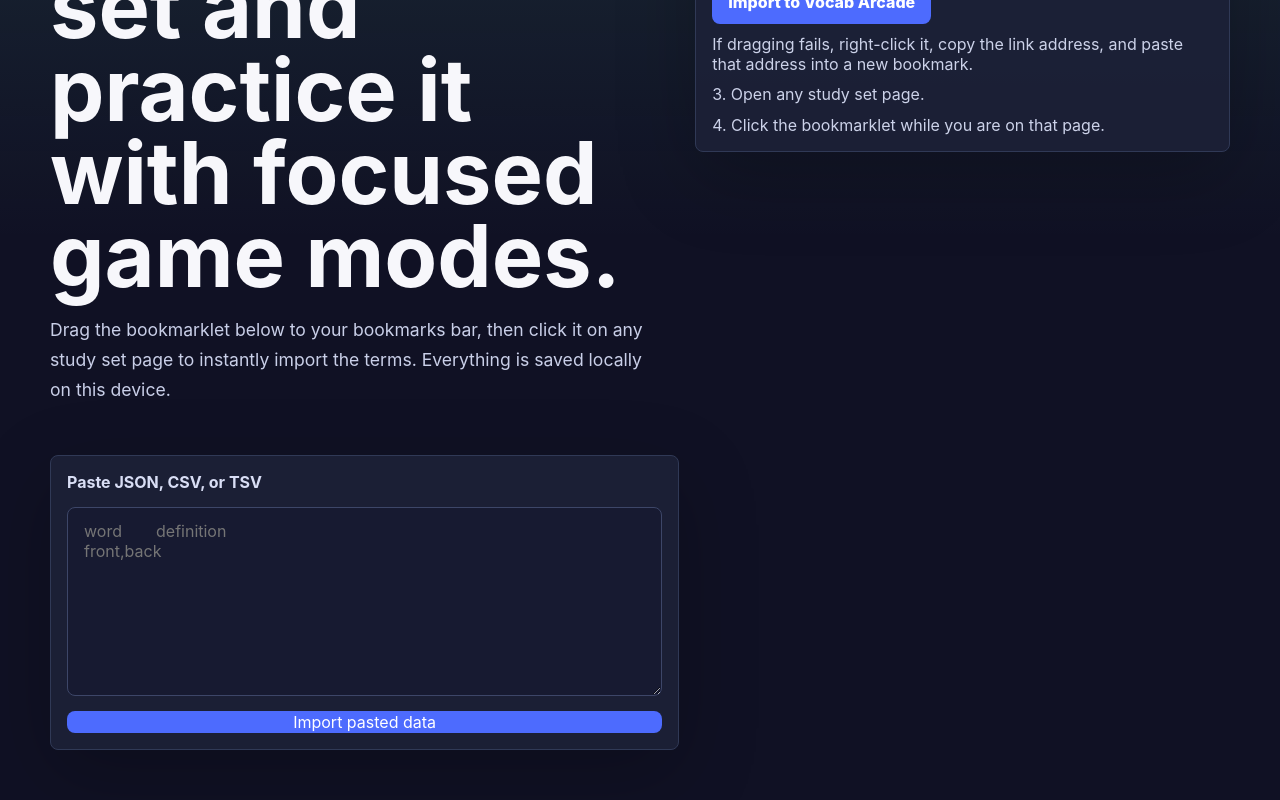
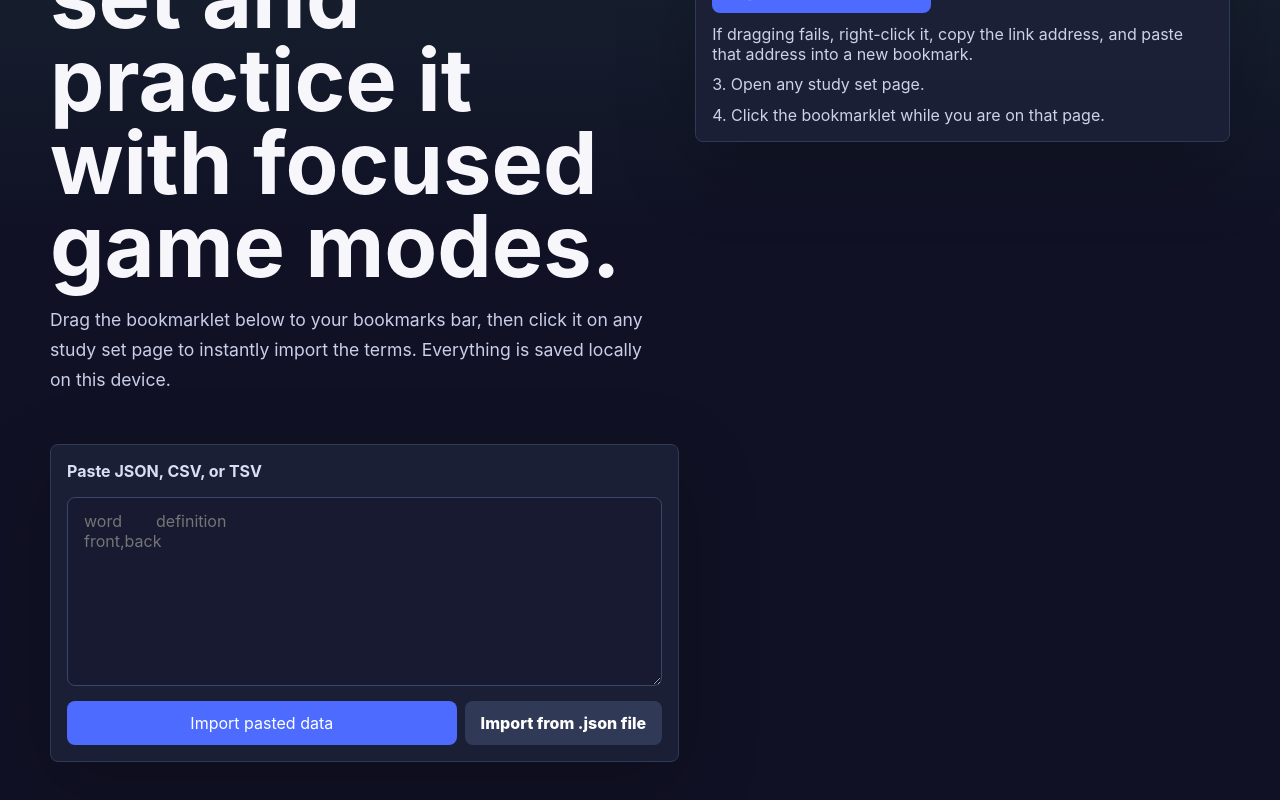
Before and after one commit to Ariandr/VocabArcade, a React (Vite) app: page / in a window 1280 px wide. Shown: the part 304-1104 px from the top of the page. Built offline with nearby package versions, Linux system fonts and the light colour scheme.

Commit message:
Improve app navigation

```diff
--- a/src/App.tsx
+++ b/src/App.tsx
@@ -162,6 +162,7 @@
 function App() {
   const [sets, setSets] = useState<StudySet[]>(() => loadSets());
   const [selectedId, setSelectedId] = useState<string | null>(() => loadSets()[0]?.id ?? null);
+  const [isManaging, setIsManaging] = useState(() => !loadSets().length);
   const [mode, setMode] = useState<Mode>("review");
   const [notice, setNotice] = useState("");
   const lastImportRef = useRef<{ signature: string; receivedAt: number } | null>(null);
@@ -202,6 +203,7 @@
     saveSets(next);
     setSets(next);
     setSelectedId(nextSet.id);
+    setIsManaging(false);
     setMode("review");
     setNotice(
       `${existingSet ? "Updated" : "Imported"} ${nextSet.terms.length} terms in "${nextSet.title}".`,
@@ -230,11 +232,11 @@
     setSets(next);
   };
 
-  const removeSelectedSet = () => {
-    if (!selectedSet) return;
-    const next = deleteSet(selectedSet.id);
+  const handleRemoveSet = (id: string) => {
+    const next = deleteSet(id);
     setSets(next);
-    setSelectedId(next[0]?.id ?? null);
+    if (selectedId === id) setSelectedId(next[0]?.id ?? null);
+    if (next.length === 0) setIsManaging(true);
   };
 
   return (
@@ -244,12 +246,19 @@
           Vocab Arcade
         </button>
         <nav className="top-actions" aria-label="Main navigation">
-          <button onClick={() => setSelectedId(null)}>Import</button>
+          {!isManaging && selectedSet ? (
+            <button onClick={() => setIsManaging(true)}>Manage</button>
+          ) : (
+            sets.length > 0 && <button onClick={() => setIsManaging(false)}>Practice</button>
+          )}
           {sets.length > 0 && (
             <select
               aria-label="Saved sets"
               value={selectedId ?? ""}
-              onChange={(event) => setSelectedId(event.target.value)}
+              onChange={(event) => {
+                setSelectedId(event.target.value);
+                setIsManaging(false);
+              }}
             >
               {sets.map((set) => (
                 <option key={set.id} value={set.id}>
@@ -269,16 +278,20 @@
 
       {isImportRoute && !selectedSet ? (
         <ImportReceiver />
-      ) : selectedSet ? (
+      ) : !isManaging && selectedSet ? (
         <StudyWorkspace
           mode={mode}
           set={selectedSet}
           onModeChange={setMode}
           onSetChange={updateSelectedSet}
-          onDelete={removeSelectedSet}
         />
       ) : (
-        <ImportScreen onImport={addImportedSet} sets={sets} onOpenSet={setSelectedId} />
+        <ImportScreen
+          onImport={addImportedSet}
+          sets={sets}
+          onOpenSet={(id) => { setSelectedId(id); setIsManaging(false); }}
+          onDeleteSet={handleRemoveSet}
+        />
       )}
     </main>
   );
@@ -301,10 +314,12 @@
   onImport,
   sets,
   onOpenSet,
+  onDeleteSet,
 }: {
   onImport: (payload: ImportPayload) => void;
   sets: StudySet[];
   onOpenSet: (id: string) => void;
+  onDeleteSet: (id: string) => void;
 }) {
   const [manualText, setManualText] = useState("");
   const [error, setError] = useState("");
@@ -325,7 +340,44 @@
     }
   };
 
-  return (
+  const confirmDelete = (set: StudySet) => {
+    if (window.confirm(`Are you sure you want to delete "${set.title}"?`)) {
+      onDeleteSet(set.id);
+    }
+  };
+
+  const exportSet = (set: StudySet) => {
+    const data = JSON.stringify(set, null, 2);
+    const blob = new Blob([data], { type: "application/json" });
+    const url = URL.createObjectURL(blob);
+    const a = document.createElement("a");
+    a.href = url;
+    a.download = `${set.title}.json`;
+    document.body.appendChild(a);
+    a.click();
+    document.body.removeChild(a);
+    URL.revokeObjectURL(url);
+  };
+
+  const importFile = (event: React.ChangeEvent<HTMLInputElement>) => {
+    const file = event.target.files?.[0];
+    if (!file) return;
+    const reader = new FileReader();
+    reader.onload = (e) => {
+      try {
+        const text = e.target?.result as string;
+        onImport(parseManualImport(text));
+        setError("");
+      } catch (importError) {
+        setError(importError instanceof Error ? importError.message : "File import failed.");
+      }
+    };
+    reader.readAsText(file);
+    event.target.value = "";
+  };
+
+  return (
+    <>
       <section className="import-grid">
         <div className="hero-copy">
           <p className="eyebrow">Browser-only vocabulary practice</p>
@@ -366,23 +418,47 @@
             placeholder={"word\tdefinition\nfront,back"}
           />
           {error && <p className="error">{error}</p>}
-        <button onClick={importManual}>Import pasted data</button>
-      </div>
+          <div style={{ display: 'flex', gap: '0.5rem', flexWrap: 'wrap' }}>
+            <button onClick={importManual} style={{ flex: 1 }}>Import pasted data</button>
+            <label className="button-link" style={{ display: 'flex', alignItems: 'center', cursor: 'pointer', background: '#303956', margin: 0, minHeight: '2.75rem', padding: '0 1rem', borderRadius: '8px', color: '#fff', fontSize: '1rem' }}>
+              Import from .json file
+              <input type="file" accept=".json" onChange={importFile} style={{ display: 'none' }} />
+            </label>
+          </div>
+        </div>
+      </section>
 
       {sets.length > 0 && (
-        <div className="panel saved-panel">
+        <div className="panel saved-panel" style={{ marginTop: '1rem' }}>
           <h2>Saved sets</h2>
           <div className="saved-list">
             {sets.map((set) => (
-              <button key={set.id} onClick={() => onOpenSet(set.id)}>
+              <div key={set.id} style={{ display: 'flex', gap: '0.5rem' }}>
+                <button style={{ flex: 1 }} onClick={() => onOpenSet(set.id)}>
                   <strong>{set.title}</strong>
                   <span>{set.terms.length} terms</span>
                 </button>
+                <button
+                  onClick={(e) => { e.stopPropagation(); exportSet(set); }}
+                  style={{ width: 'auto', background: '#303956', padding: '0 1.25rem' }}
+                  aria-label="Export to JSON"
+                >
+                  Export
+                </button>
+                <button
+                  onClick={(e) => { e.stopPropagation(); confirmDelete(set); }}
+                  className="danger"
+                  style={{ width: 'auto', padding: '0 1.25rem' }}
+                  aria-label="Delete set"
+                >
+                  Delete
+                </button>
+              </div>
             ))}
           </div>
         </div>
       )}
-    </section>
+    </>
   );
 }
 
@@ -391,13 +467,11 @@
   mode,
   onModeChange,
   onSetChange,
-  onDelete,
 }: {
   set: StudySet;
   mode: Mode;
   onModeChange: (mode: Mode) => void;
   onSetChange: (set: StudySet) => void;
-  onDelete: () => void;
 }) {
   const [termLanguage, setTermLanguage] = useState<VoiceLanguage>(() =>
     (localStorage.getItem("vocab-arcade:voice-term") as VoiceLanguage) || "auto"
@@ -450,9 +524,6 @@
               </select>
             </label>
           </div>
-          <button className="danger" onClick={onDelete}>
-            Delete set
-          </button>
         </div>
       </div>
 
```
Lines whose indentation alone changed are shown as unchanged.
